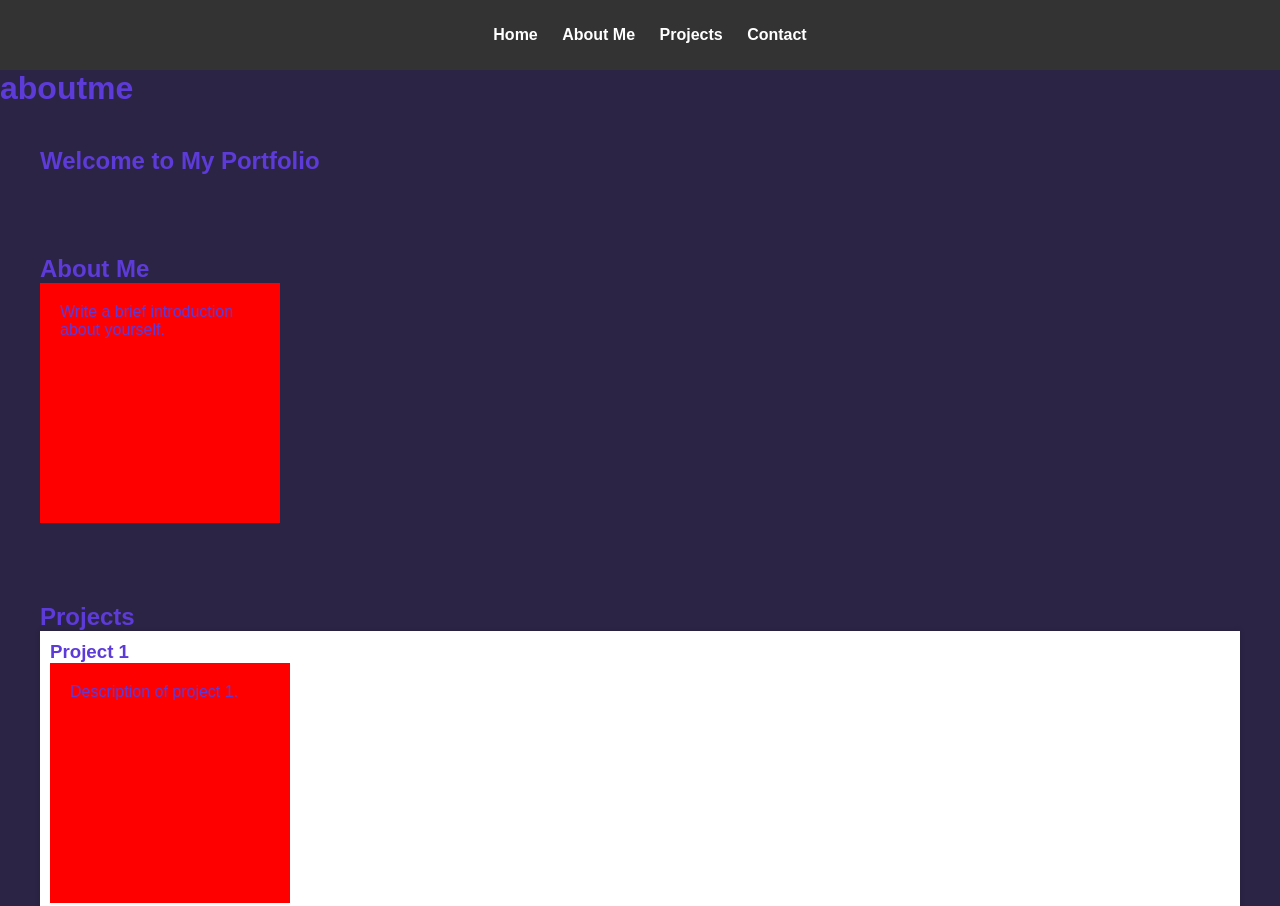
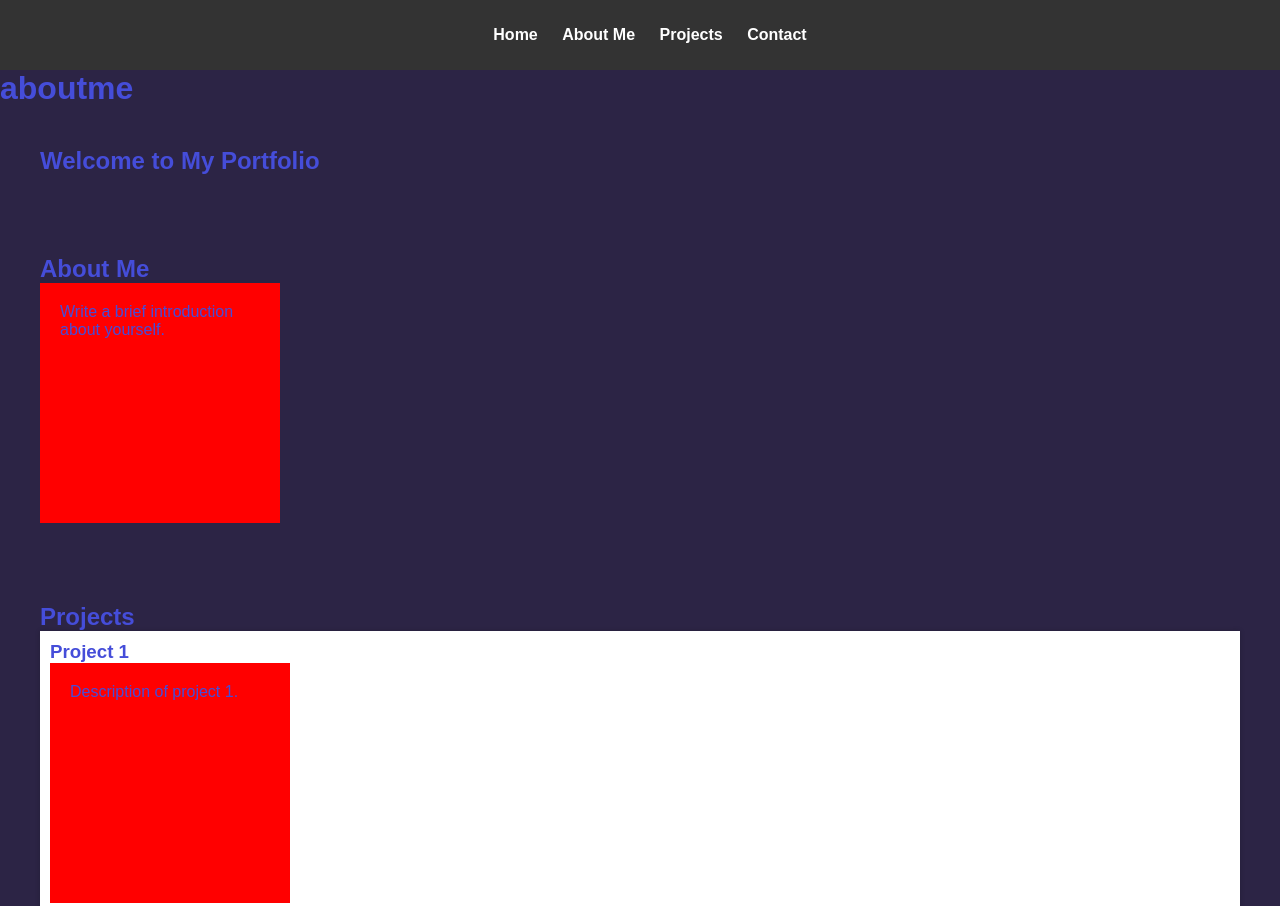
Before and after one commit to SoggyBread19/SoggyBread19.github.io, a plain HTML site: page aboutme.html in a window 1280 px wide. Shown: the top 906 px of the page. Drawn offline with Linux system fonts and the light colour scheme.

Commit message:
update styledark.css

```diff
--- a/styledark.css
+++ b/styledark.css
@@ -7,7 +7,7 @@ body, h1, h2, h3, p {
 /* Set a background color and text color */
 body {
     background-color: #2C2445;
-    color: #5D3BD9;
+    color: #454DD9;
     font-family: Arial, sans-serif;
 }
 
```
